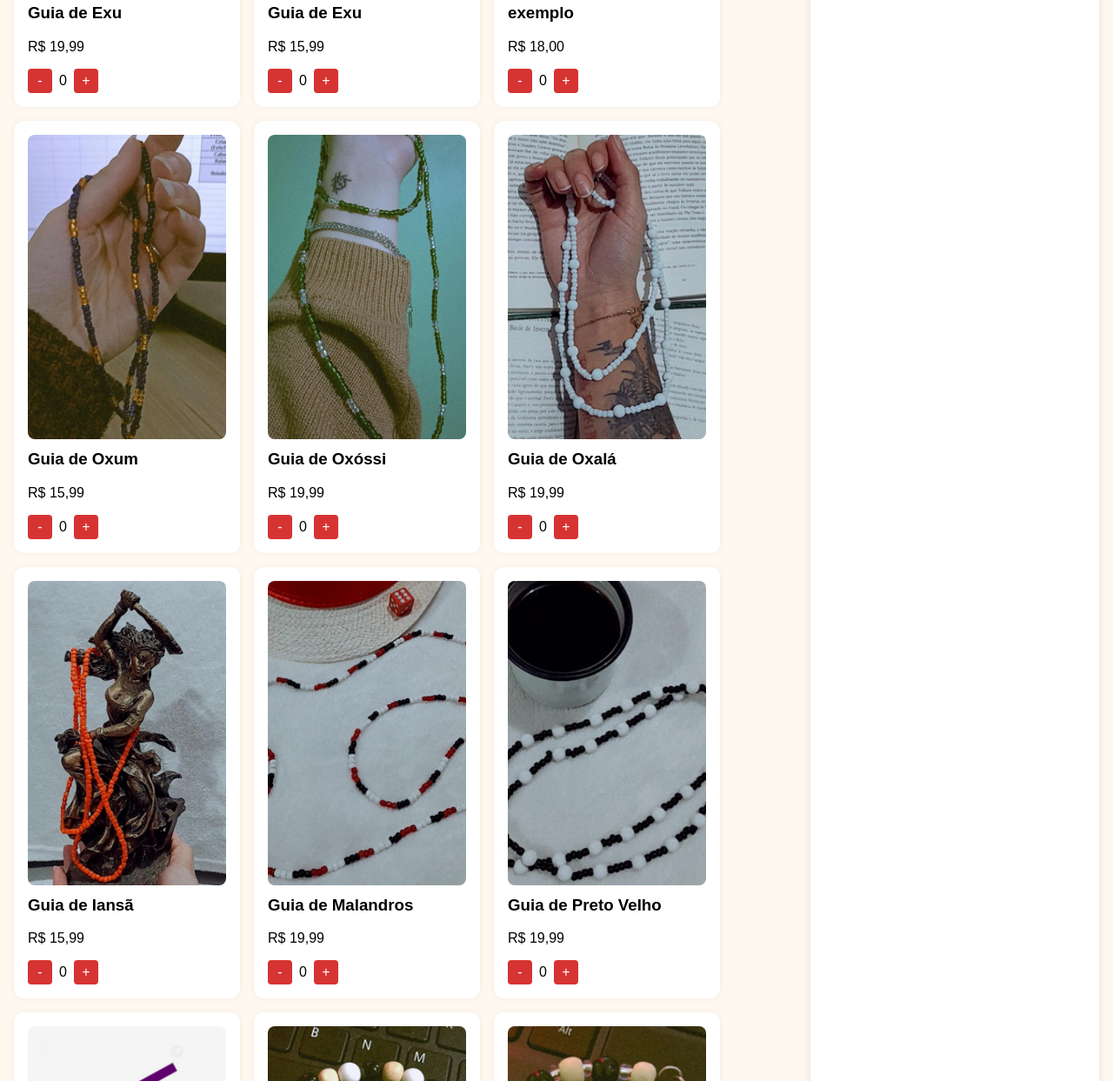
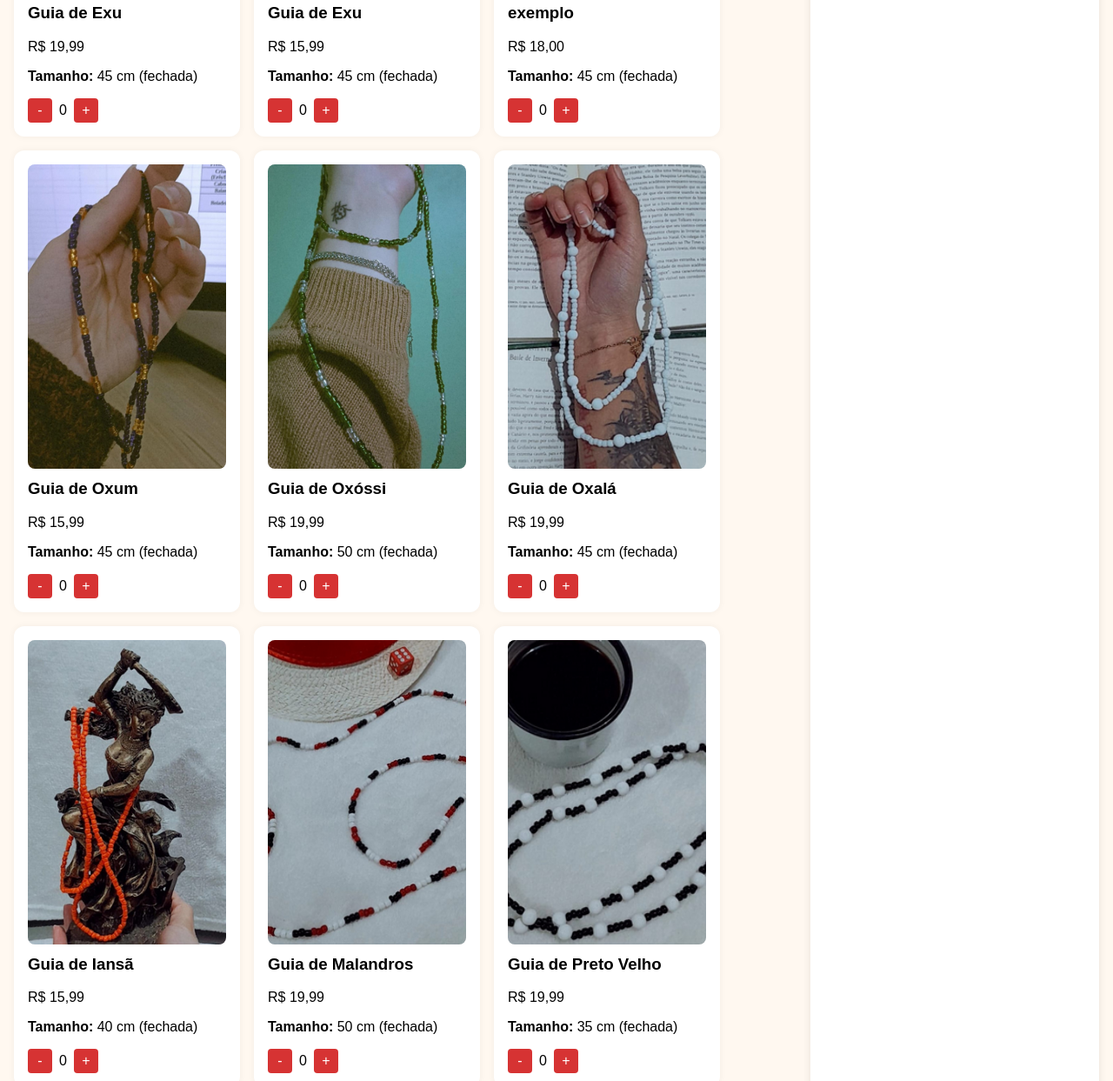
Before and after one commit to GabrielleLibano/babi-guias, a plain HTML site: page index.html in a window 1280 px wide. Shown: the part 637-1880 px from the top of the page at 87% size. Drawn offline with Linux system fonts and the light colour scheme.

Commit message:
Update index.html

```diff
--- a/index.html
+++ b/index.html
@@ -175,6 +175,7 @@
        <img src="images/exu77.png" style="width: 100%; border-radius: 8px;" />
         <h3>Guia de Exu</h3>
         <p>R$ 19,99</p>
+        <p><strong>Tamanho:</strong> 45 cm (fechada)</p>
         <div class="quantidade">
           <button onclick="alterarQtd('Guia de Exu', -1)">-</button>
           <span id="qtd-Guia de Exu">0</span>
@@ -185,6 +186,7 @@
       <img src="images/exu1.png" style="width: 100%; border-radius: 8px;" />
         <h3>Guia de Exu</h3>
         <p>R$ 15,99</p>
+        <p><strong>Tamanho:</strong> 45 cm (fechada)</p>
         <div class="quantidade">
           <button onclick="alterarQtd('Guia de Exu', -1)">-</button>
           <span id="qtd-Guia de Exu">0</span>
@@ -195,6 +197,7 @@
       <img src="images/embreve.png" style="width: 100%; border-radius: 8px;" />
         <h3>exemplo</h3>
         <p>R$ 18,00</p>
+        <p><strong>Tamanho:</strong> 45 cm (fechada)</p>
         <div class="quantidade">
           <button onclick="alterarQtd('Guia de Pombagira', -1)">-</button>
           <span id="qtd-Guia de Pombagira">0</span>
@@ -205,6 +208,7 @@
       <img src="images/oxum.png" style="width: 100%; border-radius: 8px;" />
         <h3>Guia de Oxum</h3>
         <p>R$ 15,99</p>
+        <p><strong>Tamanho:</strong> 45 cm (fechada)</p>
         <div class="quantidade">
           <button onclick="alterarQtd('Guia de Oxum', -1)">-</button>
           <span id="qtd-Guia de Oxum">0</span>
@@ -215,6 +219,7 @@
       <img src="images/oxossi.png" style="width: 100%; border-radius: 8px;" />
         <h3>Guia de Oxóssi</h3>
         <p>R$ 19,99</p>
+        <p><strong>Tamanho:</strong> 50 cm (fechada)</p>
         <div class="quantidade">
           <button onclick="alterarQtd('Guia de Oxóssi', -1)">-</button>
           <span id="qtd-Guia de Oxóssi">0</span>
@@ -225,6 +230,7 @@
       <img src="images/oxala.png" style="width: 100%; border-radius: 8px;" />
         <h3>Guia de Oxalá</h3>
         <p>R$ 19,99</p>
+        <p><strong>Tamanho:</strong> 45 cm (fechada)</p>
         <div class="quantidade">
           <button onclick="alterarQtd('Guia de Oxalá', -1)">-</button>
           <span id="qtd-Guia de Oxalá">0</span>
@@ -235,6 +241,7 @@
       <img src="images/iansa.png" style="width: 100%; border-radius: 8px;" />
         <h3>Guia de Iansã</h3>
         <p>R$ 15,99</p>
+        <p><strong>Tamanho:</strong> 40 cm (fechada)</p>
         <div class="quantidade">
           <button onclick="alterarQtd('Guia de Iansã', -1)">-</button>
           <span id="qtd-Guia de Iansã">0</span>
@@ -245,6 +252,7 @@
       <img src="images/malandros.png" style="width: 100%; border-radius: 8px;" />
         <h3>Guia de Malandros</h3>
         <p>R$ 19,99</p>
+        <p><strong>Tamanho:</strong> 50 cm (fechada)</p>
         <div class="quantidade">
           <button onclick="alterarQtd('Guia de Malandros', -1)">-</button>
           <span id="qtd-Guia de Malandros">0</span>
@@ -255,6 +263,7 @@
       <img src="images/gpretosvelhos.png" style="width: 100%; border-radius: 8px;" />
         <h3>Guia de Preto Velho</h3>
         <p>R$ 19,99</p>
+        <p><strong>Tamanho:</strong> 35 cm (fechada)</p>
         <div class="quantidade">
           <button onclick="alterarQtd('Guia de Preto Velho', -1)">-</button>
           <span id="qtd-Guia de Preto Velho">0</span>
@@ -265,6 +274,7 @@
       <img src="images/embreve.png" style="width: 100%; border-radius: 8px;" />
         <h3>Guia de Caboclos</h3>
         <p>R$ 15,99</p>
+        <p><strong>Tamanho:</strong> 50 cm (fechada)</p>
         <div class="quantidade">
           <button onclick="alterarQtd('Guia de Caboclos', -1)">-</button>
           <span id="qtd-Guia de Caboclos">0</span>
```
